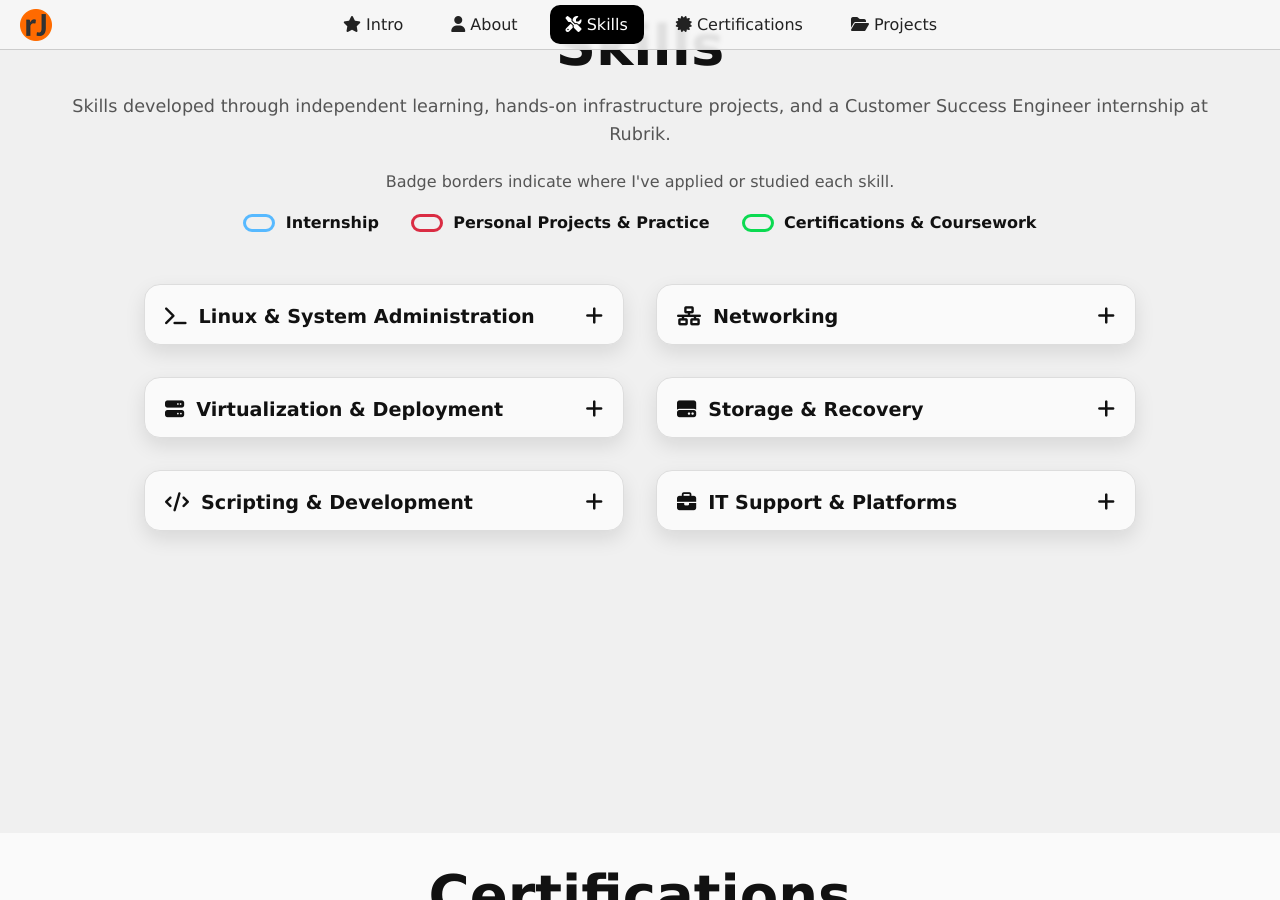
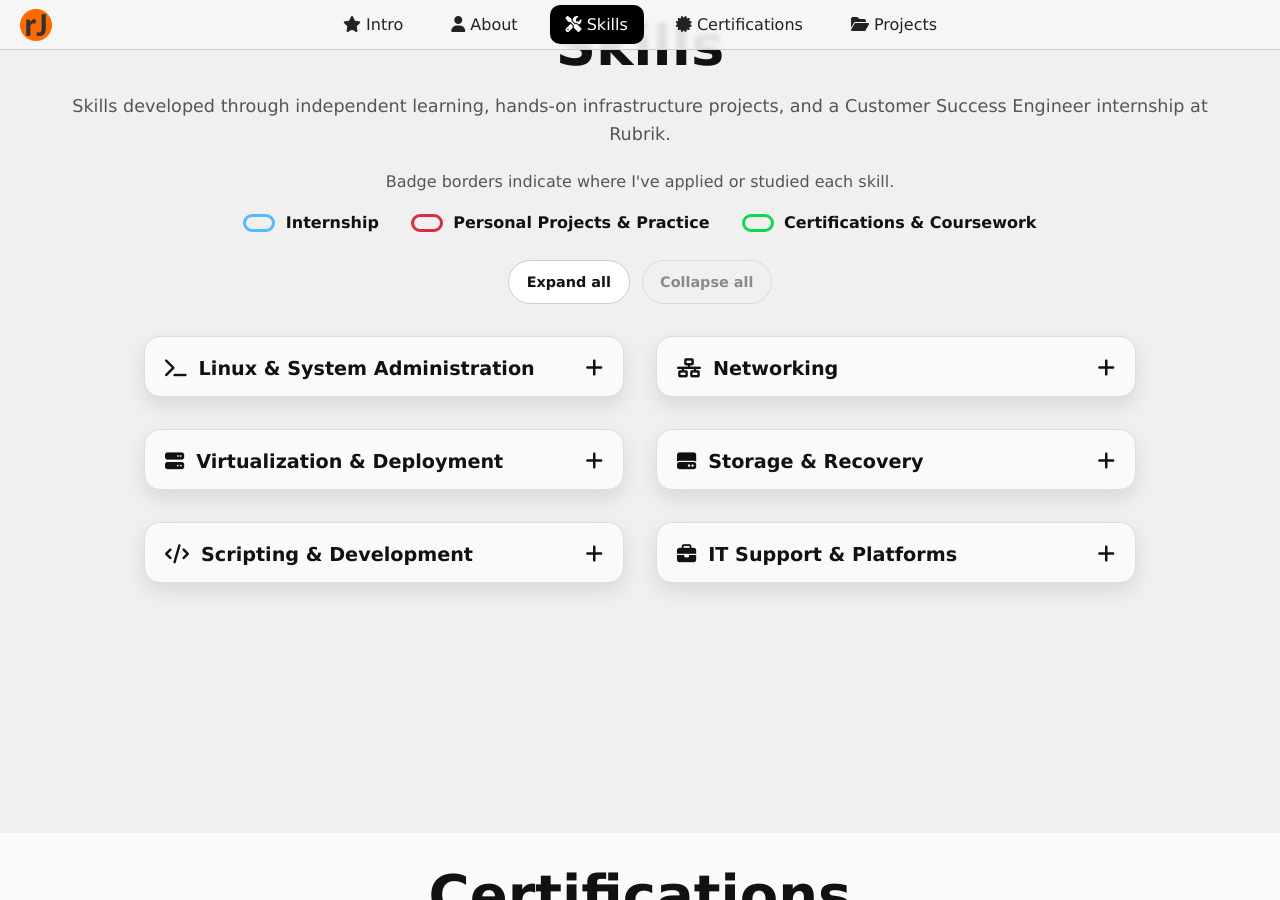
Before and after one commit to rojarida/rojarida.github.io, a Jekyll site: the page built from index.html, in a window 1280 px wide and 900 px high, scrolled down 2144 px. Built offline with Jekyll 4.4.1, drawn with Linux system fonts in a browser that asks for light colours.

Commit message:
Add collapse/expand buttons on skills section

```diff
--- a/assets/css/skills.css
+++ b/assets/css/skills.css
@@ -43,6 +43,45 @@
   height: 1.1rem;
   border: 3px solid var(--context-color);
   border-radius: var(--radius-pill);
+}
+
+.skill-controls:not([hidden]) {
+  display: flex;
+  flex-wrap: wrap;
+  justify-content: center;
+  gap: 0.75rem;
+  margin: 0 auto 2rem;
+}
+
+.skills-section:has(.skill-controls:not([hidden])) .skill-legend {
+  margin-bottom: 1.5rem;
+}
+
+.skill-controls button {
+  min-height: 2.75rem;
+  padding: 0.6rem 1.1rem;
+  border: 1px solid var(--color-border);
+  border-radius: var(--radius-pill);
+  background: var(--color-surface);
+  color: var(--color-text);
+  font-size: 0.9rem;
+  font-weight: 600;
+  cursor: pointer;
+  transition:
+    background-color var(--transition-fast),
+    border-color var(--transition-fast);
+}
+
+.skill-controls button:hover:not(:disabled) {
+  background: var(--color-surface-soft);
+  border-color: var(--color-text-muted);
+}
+
+.skill-controls button:disabled {
+  color: var(--color-text-muted);
+  background: var(--color-surface-soft);
+  opacity: 0.65;
+  cursor: default;
 }
 
 .skill-card {
--- a/assets/js/skill-cards.js
+++ b/assets/js/skill-cards.js
@@ -1,5 +1,14 @@
 export function initSkillCards() {
-  document.querySelectorAll(".skill-card").forEach((card) => {
+  const controls = document.querySelector(".skill-controls");
+  const expandAll = controls?.querySelector('[data-skill-action="expand"]');
+  const collapseAll = controls?.querySelector('[data-skill-action="collapse"]');
+
+  function updateControls() {
+    if (expandAll) expandAll.disabled = cards.every((card) => card.expanded);
+    if (collapseAll) collapseAll.disabled = cards.every((card) => !card.expanded);
+  }
+
+  const cards = Array.from(document.querySelectorAll(".skill-card"), (card) => {
     const summary = card.querySelector("summary");
     const content = card.querySelector(".skill-card-content");
     const reducedMotion = window.matchMedia("(prefers-reduced-motion: reduce)");
@@ -19,12 +28,14 @@ export function initSkillCards() {
       });
     }
 
-    function setExpanded(open) {
-      if (!open) scrollHeadingIntoView();
+    function setExpanded(open, { scroll = true } = {}) {
+      if (open === expanded) return;
+      if (!open && scroll) scrollHeadingIntoView();
 
       const startHeight = card.open ? content.getBoundingClientRect().height : 0;
       animation?.cancel();
       expanded = open;
+      updateControls();
       card.classList.toggle("is-closing", !open);
       card.open = true;
 
@@ -47,8 +58,13 @@ export function initSkillCards() {
       animation.onfinish = finish;
     }
 
+    card.addEventListener("toggle", () => {
+      if (animation) return;
+      expanded = card.open;
+      updateControls();
+    });
+
     card.addEventListener("click", (event) => {
-      // Keyboard activation also produces a click on the native summary.
       if (summary.contains(event.target)) {
         event.preventDefault();
         setExpanded(!expanded);
@@ -68,5 +84,23 @@ export function initSkillCards() {
       setExpanded(!expanded);
       summary.focus({ preventScroll: true });
     });
+
+    return {
+      setExpanded,
+      get expanded() {
+        return expanded;
+      },
+    };
   });
+
+  expandAll?.addEventListener("click", () => {
+    cards.forEach((card) => card.setExpanded(true, { scroll: false }));
+  });
+
+  collapseAll?.addEventListener("click", () => {
+    cards.forEach((card) => card.setExpanded(false, { scroll: false }));
+  });
+
+  updateControls();
+  if (controls && cards.length) controls.hidden = false;
 }
--- a/index.html
+++ b/index.html
@@ -20,7 +20,11 @@ home: true
   <div class="page-width wide">
     {% include section-heading.html section=site.data.skills %}
     {% include skill-legend.html %}
-    <div class="skills-grid card-row card-row--three">
+    <div class="skill-controls" role="group" aria-label="Skill card controls" hidden>
+      <button type="button" data-skill-action="expand" aria-controls="skills-grid">Expand all</button>
+      <button type="button" data-skill-action="collapse" aria-controls="skills-grid">Collapse all</button>
+    </div>
+    <div class="skills-grid card-row card-row--three" id="skills-grid">
       {% for card in site.data.skills.categories %}
         {% include skill-card.html card=card %}
       {% endfor %}
```
